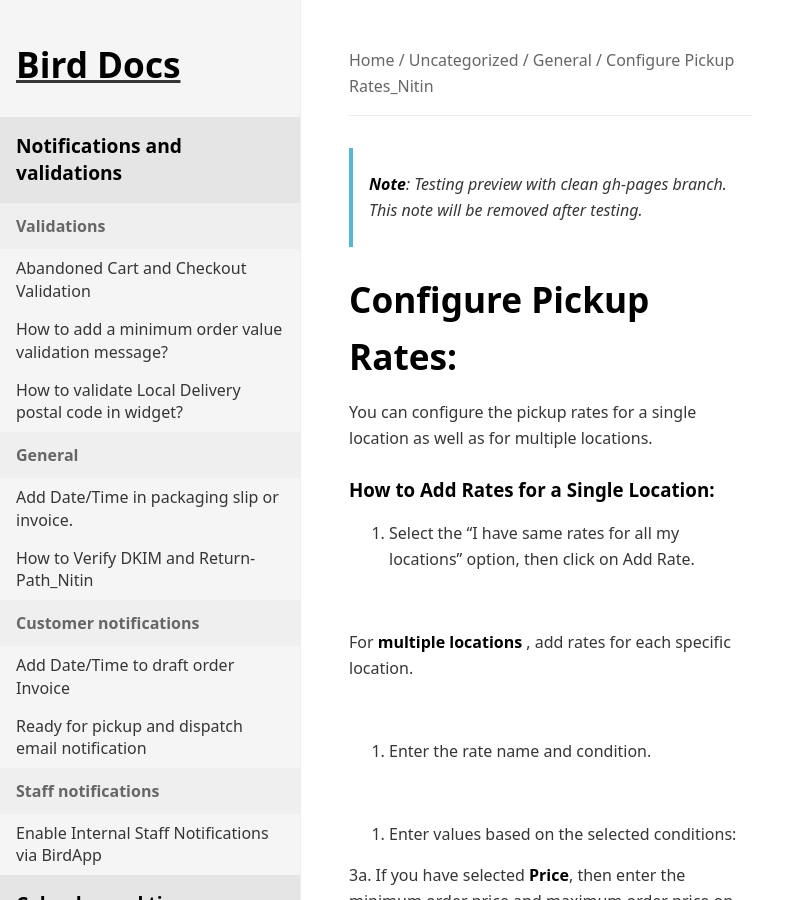
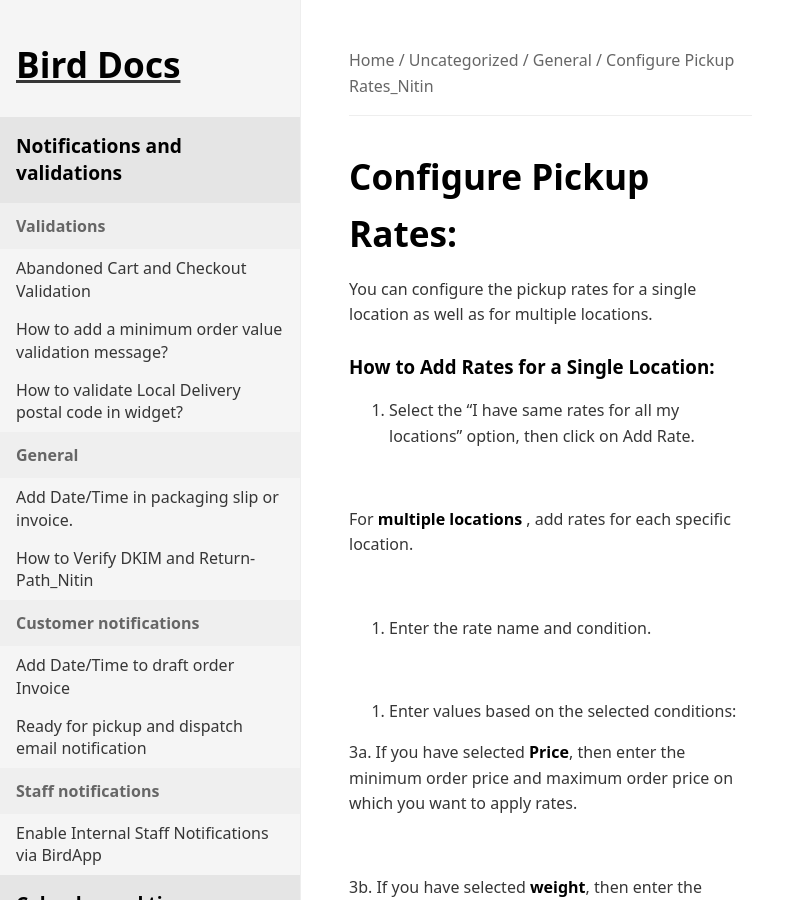
Before and after one commit to atinder/bird-docs, a Jekyll site: the page built from docs/uncategorized/general/configure-pickup-rates_nitin-b98ff675-af78-4b26-ac84-250a455f040f.md, in a window 1280 px wide and 900 px high. Shown: the whole window, without its empty margins (0-798 px from the left). Built offline with Jekyll 4.4.1, drawn with Linux system fonts in a browser that asks for light colours.

Commit message:
chore: Remove testing note from pickup rates documentation

```diff
--- a/docs/uncategorized/general/configure-pickup-rates_nitin-b98ff675-af78-4b26-ac84-250a455f040f.md
+++ b/docs/uncategorized/general/configure-pickup-rates_nitin-b98ff675-af78-4b26-ac84-250a455f040f.md
@@ -6,8 +6,6 @@ section: general
 slug: configure-pickup-rates_nitin
 crisp_updated_at: 1740485971000
 ---
-
-> **Note**: Testing preview with clean gh-pages branch. This note will be removed after testing.
 
 # Configure Pickup Rates:
 
```
